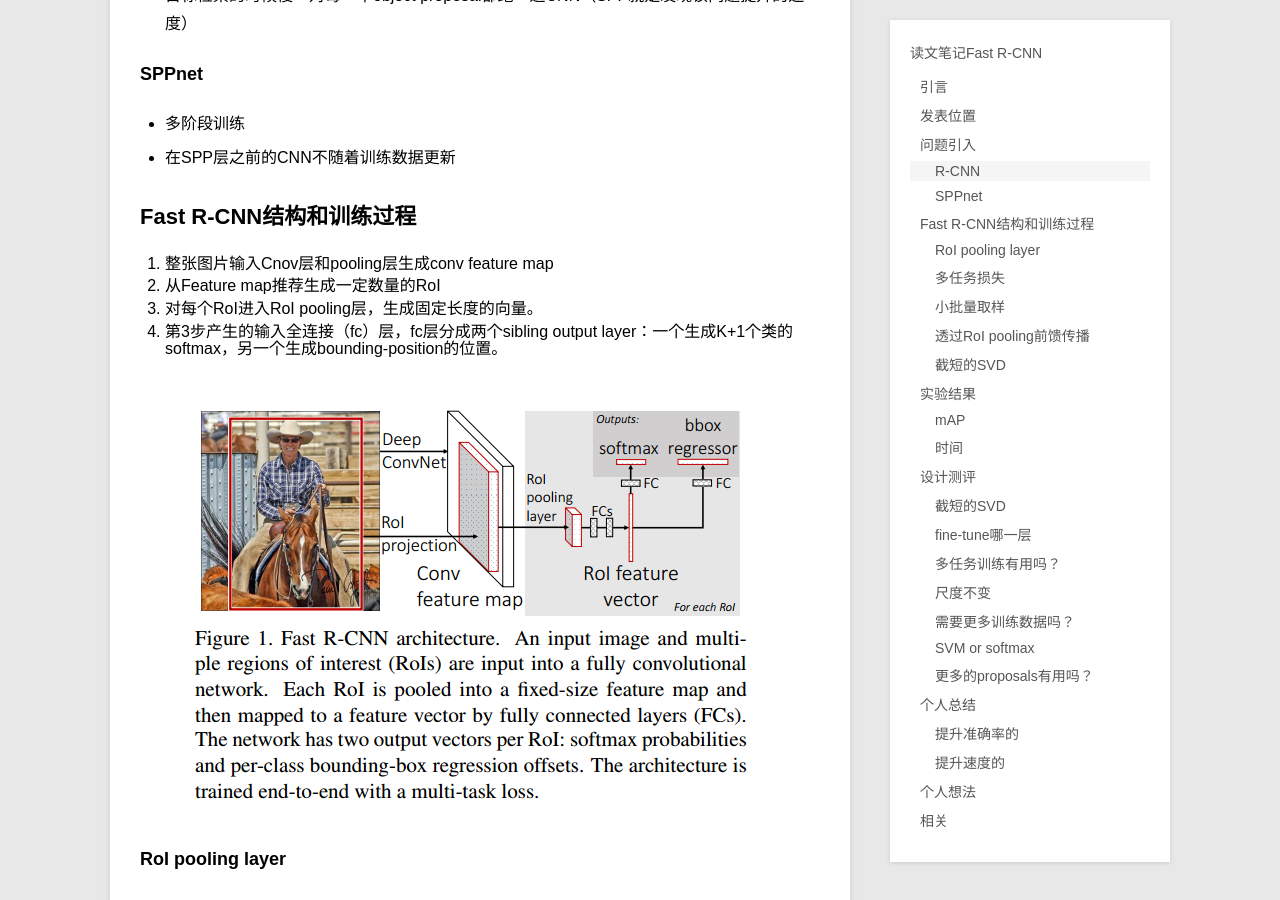
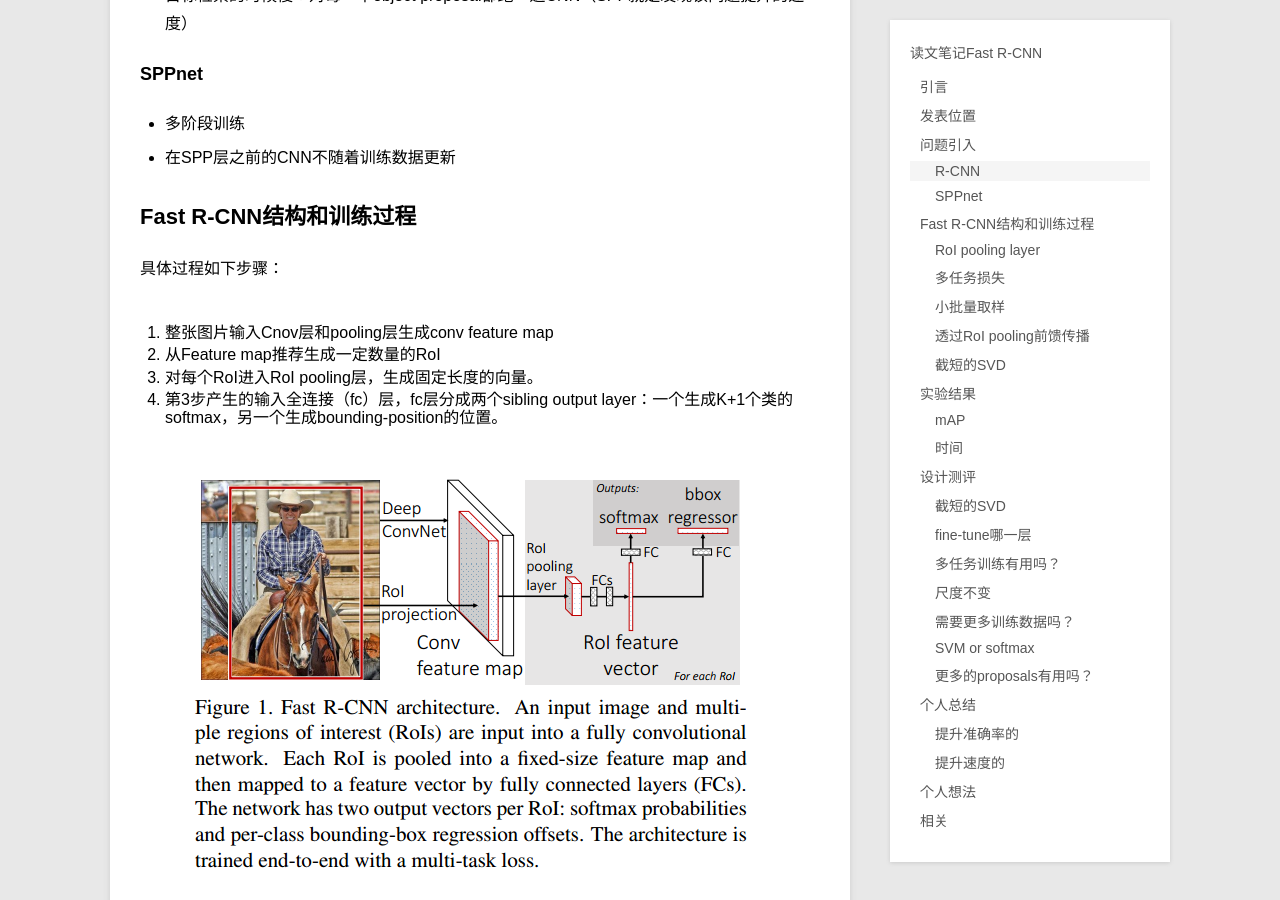
Before and after one commit to gwyve/gwyve.github.io, a Jekyll site: the page built from _posts/blog/2016-12-28-reading-note-Fast-R-CNN.md, in a window 1280 px wide and 900 px high, scrolled down 1030 px. Built offline with Jekyll 4.4.1, drawn with Linux system fonts in a browser that asks for light colours.

Commit message:
add 2016-12-28

```diff
--- a/_posts/blog/2016-12-28-reading-note-Fast-R-CNN.md
+++ b/_posts/blog/2016-12-28-reading-note-Fast-R-CNN.md
@@ -25,6 +25,7 @@ description: 阅读Fast R-CNN笔记
 ## 问题引入
 
 整篇文章是在R-CNN和SPPnet基础之上的改进，自然就是在与R-CNN和SPPnet进行对比，通过发现R-CNN和SPPnet的缺点来提升，从而形成Fast R-CNN（简称FRCN）。
+
 ### R-CNN
 - 多阶段训练（Training is a multi-stage pipeline）：1、object proposal(SS) 2、object detector(SVM) 3、bounding-box regressor
 - 空间时间上花费大：SVM、bounding-box regressor的训练过程需要把特征写于硬盘。
@@ -36,6 +37,8 @@ description: 阅读Fast R-CNN笔记
 
 
 ## Fast R-CNN结构和训练过程
+
+具体过程如下步骤：
 1. 整张图片输入Cnov层和pooling层生成conv feature map
 2. 从Feature map推荐生成一定数量的RoI
 3. 对每个RoI进入RoI pooling层，生成固定长度的向量。
```
